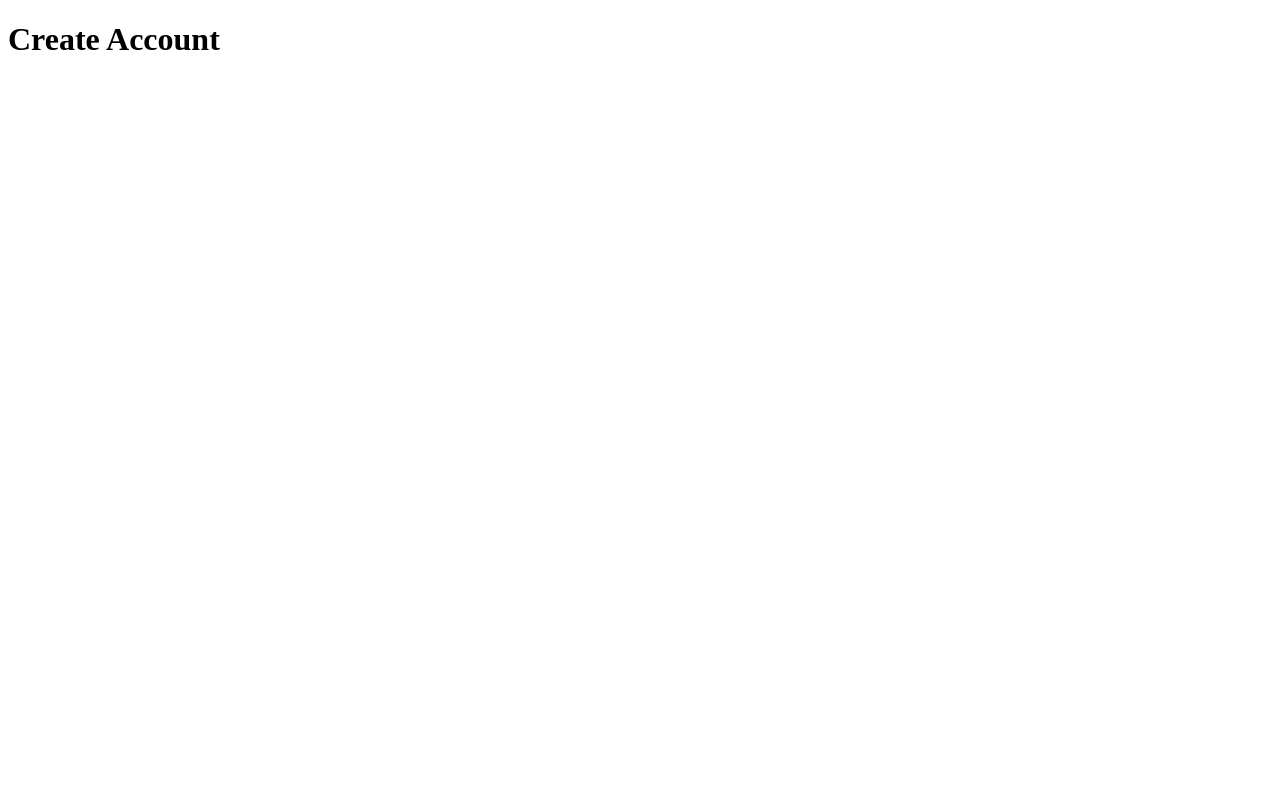
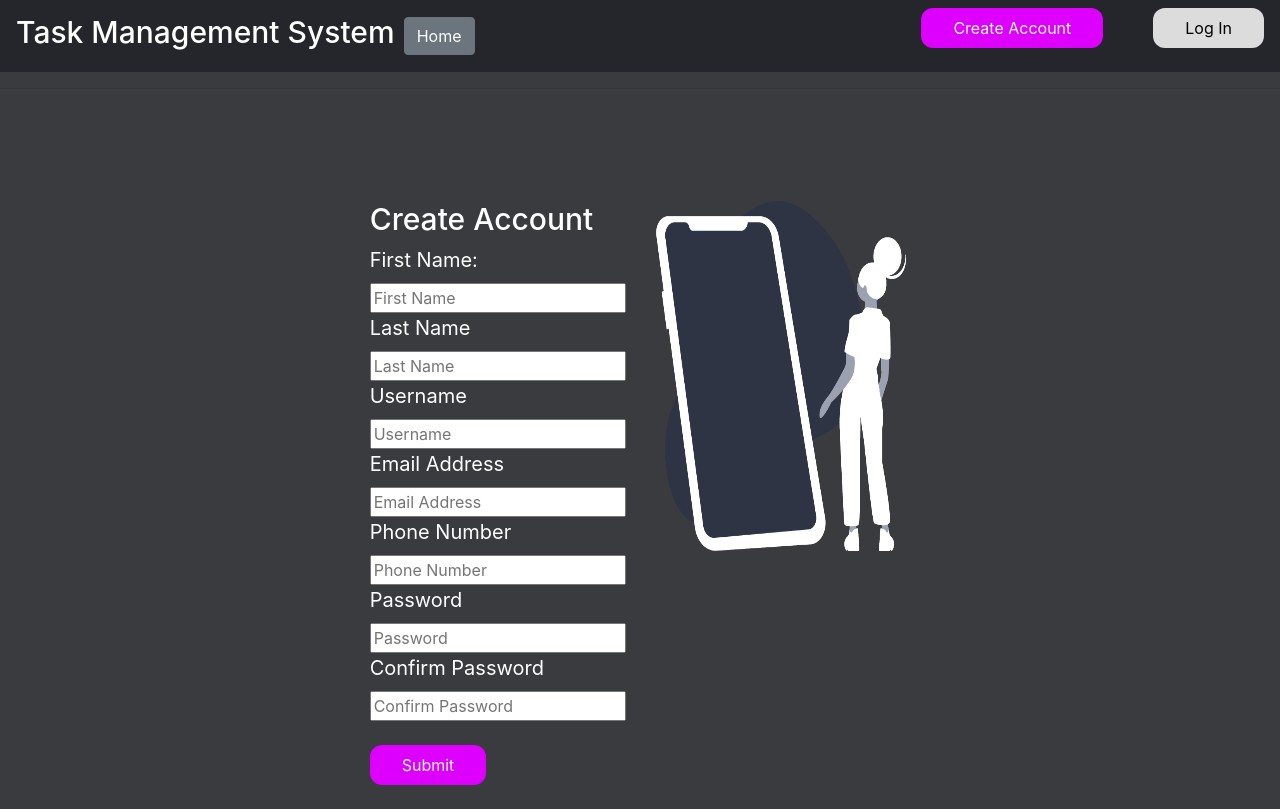
Before and after one commit to AlexanderJohnRobertson/task-management-system, a Flask app: page /createaccount in a window 1280 px wide. Before the commit the page is almost empty. Before the commit the page ends 50 px from the top, so only its background shows below. Run offline with Flask 3, Linux system fonts and the light colour scheme; some libraries are stand-ins or nearby versions.

Commit message:
added create account page

```diff
--- a/app.py
+++ b/app.py
@@ -55,7 +55,52 @@ def login():
 @app.route('/createaccount', methods=['GET', 'POST'])
 def createaccount():
     if request.method == 'POST':
-        return redirect(url_for('index'))
+        username = request.form['username']
+        password = request.form['password']
+        confirmPassword = request.form['confirmPassword']
+        firstname = request.form['firstname']
+        lastname = request.form['lastname']
+        email = request.form['email']
+        phonenumber = request.form['phonenumber']
+        accountType = "standard"
+        if not firstname:
+            flash('First Name is required!')
+        elif not lastname:
+            flash('Last Name is required!')
+        elif not username:
+            flash('Username is required!')
+        elif not email:
+            flash('Email Address is required!')
+        elif not phonenumber:
+            flash('Phone Number is required!')
+        elif not username:
+            flash('Username is required!')
+        elif not password:
+            flash('Password is required!')
+        else:
+            try:
+                database = r"database.db"
+                conn = None
+                conn = sqlite3.connect(database)
+                cur = conn.cursor()
+                # cur = mysql.connection.cursor()
+                # cur.execute('SELECT * FROM users WHERE username = %s AND password = %s', (username, password))
+                cur.execute('SELECT * FROM users WHERE username = ?', (username,))
+                user = cur.fetchall()
+                cur.close()
+                if user:
+                    flash('Username already exists!')
+                else:
+                    if password != confirmPassword:
+                        flash('Passwords do not match!')
+                    else:
+                        cur = conn.cursor()
+                        cur.execute('INSERT INTO users VALUES(?, ?, ?, ?, ?, ?, ?)', (username, password, firstname, lastname, email, phonenumber, accountType))
+                        conn.commit()
+                        cur.close()
+                        return redirect(url_for('userhome', globalUsername=username))
+            except IndexError:
+                flash('Username or Password is incorrect!')
     return render_template('createaccount.html')
 
 @app.route('/userhome/<globalUsername>')
--- a/templates/base2.html
+++ b/templates/base2.html
@@ -18,7 +18,7 @@
             <ul class="navbar-nav mr-auto">
                 <li class="nav-item active">
                     <li class="spacebutton" href="" role="button">c</li>
-                    <button type="button" class="btn btn-secondary" href="">Home</button>
+                    <button type="button" class="btn btn-secondary" href="userhome">Home</button>
                     <li class="spacebutton" href="" role="button">c</li>
                 </li>
                 <div class="btn-group">
--- a/templates/createaccount.html
+++ b/templates/createaccount.html
@@ -1,10 +1,109 @@
-<!DOCTYPE html>
-<html lang="en">
-<head>
-    <meta charset="UTF-8">
-    <title>Create Account</title>
-</head>
-<body>
-<h1>Create Account</h1>
-</body>
-</html>
+{% extends 'base1.html' %}
+
+{% block content %}
+  <div class="container">
+    <div class="row"></div>
+    <div class="col-sm">
+    <br>
+    </div>
+    <div class="col-sm">
+    <br>
+    </div>
+    <div class="col-sm">
+    <br>
+    </div>
+    <div class="col-sm">
+    <br>
+    </div>
+    <div class="row">
+        <div class="col-sm">
+
+        </div>
+        <div class="col-sm">
+
+            <h1 class="heading1">{% block title %} Create Account {% endblock %}</h1>
+            <form method="post">
+
+                    <label for="firstname" class="text1">First Name:</label>
+                    <br>
+                    <input type="text" name="firstname"
+                           placeholder="First Name"
+                           value="{{ request.form['firstname'] }}">
+                    </input>
+                    <br>
+
+                    <label for="lastname" class="text1">Last Name</label>
+                    <br>
+                    <input type="text" name="lastname"
+                        placeholder="Last Name"
+                        value="{{ request.form['lastname'] }}">
+                    </input>
+                    <br>
+
+                    <label for="username" class="text1">Username</label>
+                    <br>
+                    <input type="text" name="username"
+                        placeholder="Username"
+                        value="{{ request.form['username'] }}">
+                    </input>
+                    <br>
+
+                    <label for="email" class="text1">Email Address</label>
+                    <br>
+                    <input type="email" name="email"
+                        placeholder="Email Address"
+                        value="{{ request.form['email'] }}">
+                    </input>
+                    <br>
+
+                    <label for="phonenumber" class="text1">Phone Number</label>
+                    <br>
+                    <input type="text" name="phonenumber"
+                        placeholder="Phone Number"
+                        value="{{ request.form['phonenumber'] }}">
+                    </input>
+                    <br>
+
+                    <label for="password" class="text1">Password</label>
+                    <br>
+                    <input type="password" name="password"
+                        placeholder="Password"
+                        value="{{ request.form['password'] }}">
+                    </input>
+                    <br>
+
+                    <label for="password" class="text1">Confirm Password</label>
+                    <br>
+                    <input type="password" name="confirmPassword"
+                        placeholder="Confirm Password"
+                        value="{{ request.form['confirmPassword'] }}">
+                    </input>
+                    <br>
+                    <br>
+                    <button type="submit" class="button1">Submit</button>
+            </form>
+        </div>
+        <div class="col-sm">
+            <img src="/static/createaccount.png" width="250" height="350">
+        </div>
+            <div class="col-sm">
+
+        </div>
+    </div>
+    <div class="row">
+        <div class="col-sm">
+    <br>
+    </div>
+    <div class="col-sm">
+    <br>
+    </div>
+    <div class="col-sm">
+    <br>
+    </div>
+    <div class="col-sm">
+    <br>
+    </div>
+    </div>
+  </div>
+
+{% endblock %}
```
Also changed, not shown: database.db, static/createaccount.png (added), 2 other files.
